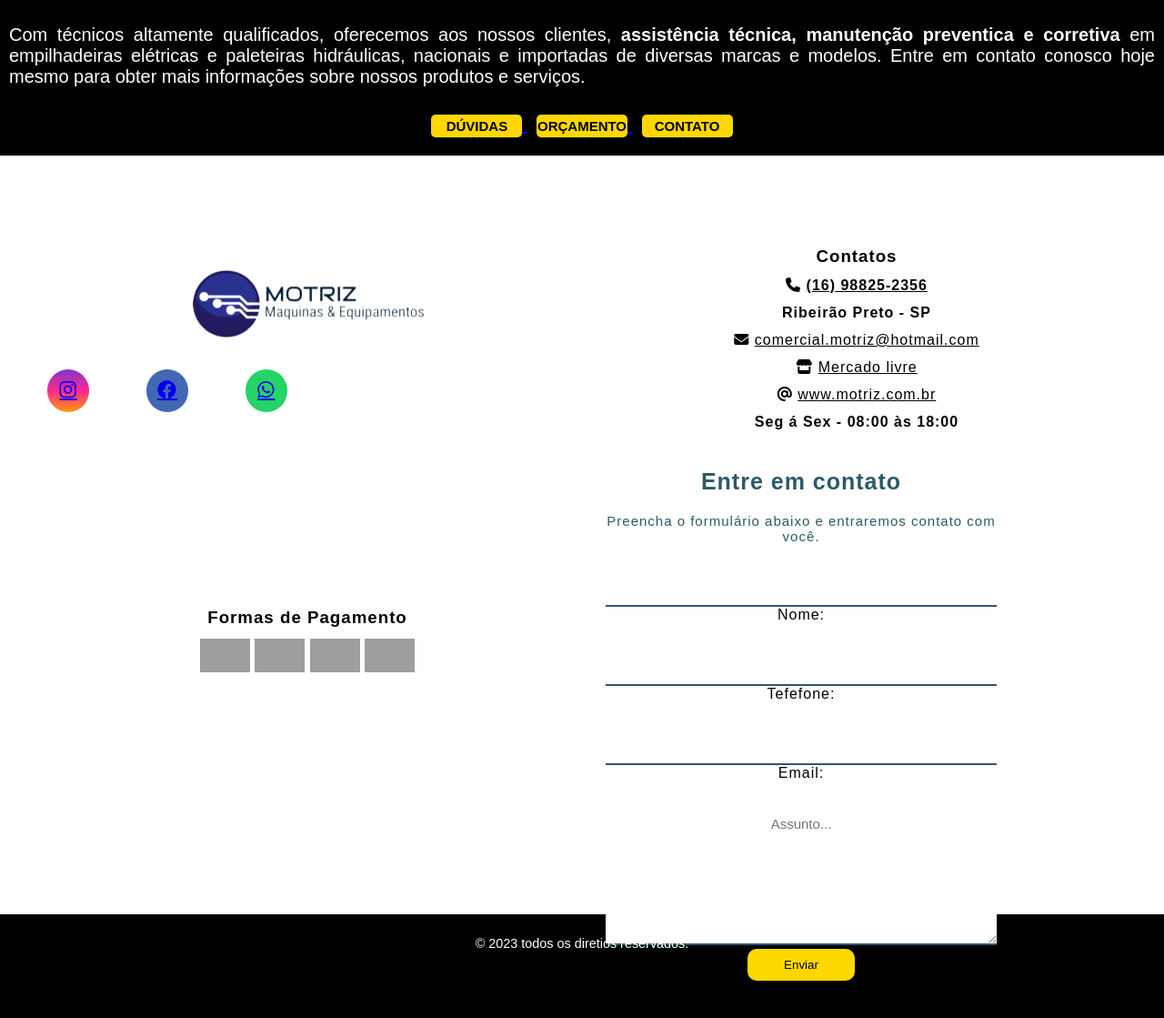
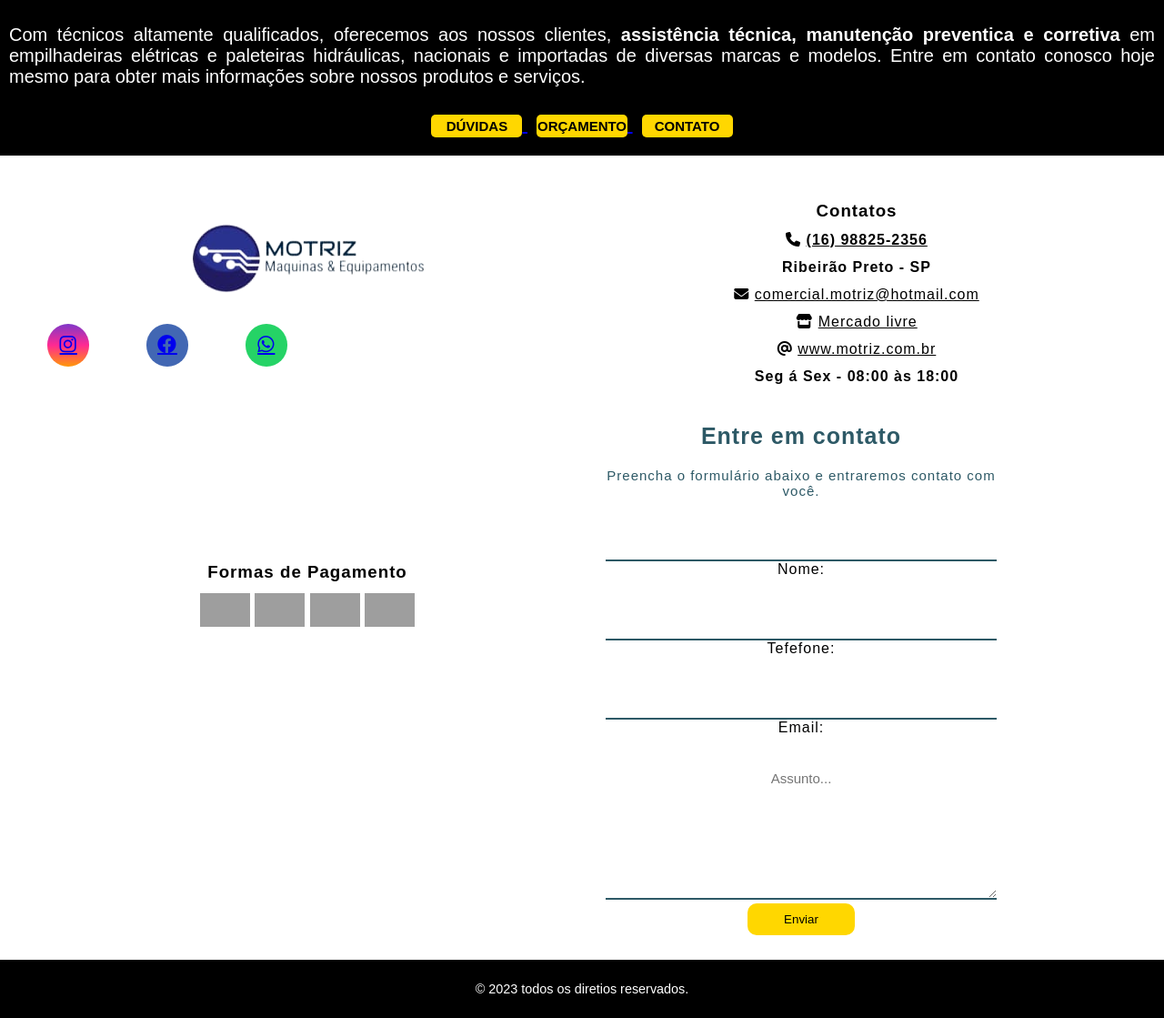
Before and after one commit to Jonatas-coding/EMPILOGIS, a PHP site: page / in a window 1280 px wide. Shown: the part 2437-3556 px from the top of the page at 91% size. Before the commit the page ends 3515 px from the top, so only its background shows below. Run offline with PHP 8.4, Linux system fonts and the light colour scheme; grey boxes are pictures that could not be loaded.

Commit message:
Update style.css

```diff
--- a/style.css
+++ b/style.css
@@ -179,7 +179,7 @@ footer {
     background: #ffffff;
     display: grid;
     grid-template-columns: repeat(4, 1fr);
-    padding: 100px 52px;
+    padding: 50px  52px 200px 52px;
 }
 
 #footer-contatos h1 {
```
